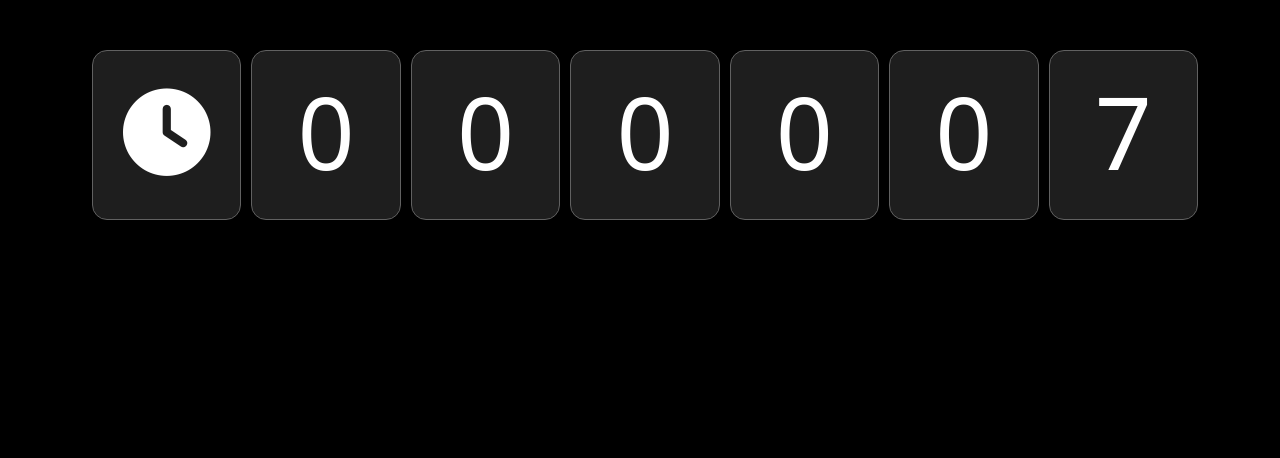
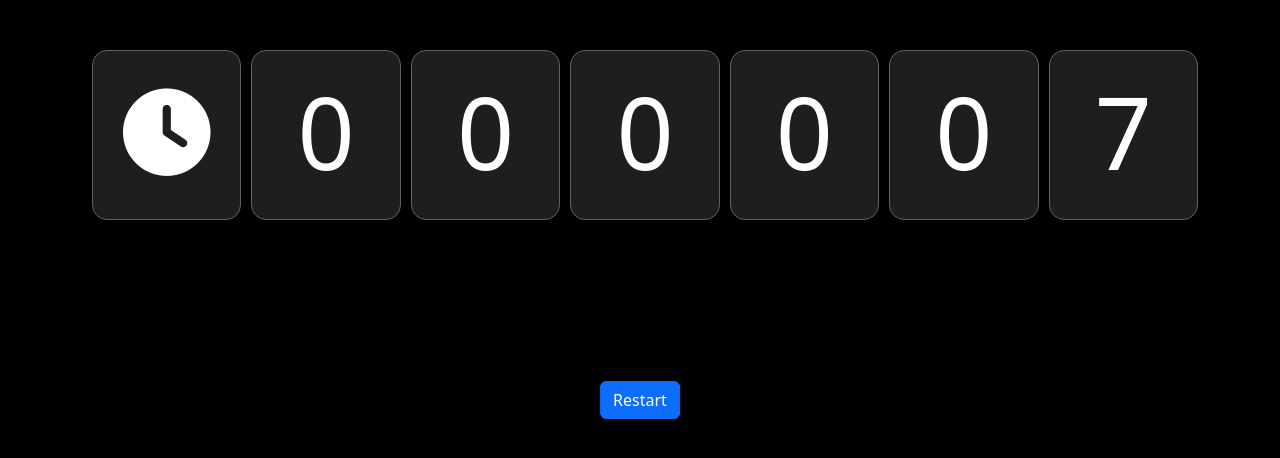
Before and after one commit to tuquepantin/counter, a React app: page / in a window 1280 px wide. Shown: the top 458 px of the page. Built offline with nearby package versions, Linux system fonts and the light colour scheme.

Commit message:
added restart buttom

```diff
--- a/src/js/pages/Home.jsx
+++ b/src/js/pages/Home.jsx
@@ -15,6 +15,10 @@ function Home(){
 
     }, [counter])
 
+    const restart=()=>{
+        setCounter(0);
+    }
+
     return (
         <>
             <div className="container counter">
@@ -27,6 +31,10 @@ function Home(){
                     <h1 className="w-25">{Math.floor(counter / 10) % 10}</h1>
                     <h1 className="w-25">{Math.floor(counter / 1) % 10}</h1>
                 </div>
+                <div class="position-absolute top-50 start-50 translate-middle">
+                    <button type="button" onClick={restart} className="restart btn btn-primary">Restart</button>
+                </div>
+
             </div>
         </>
     );
```
